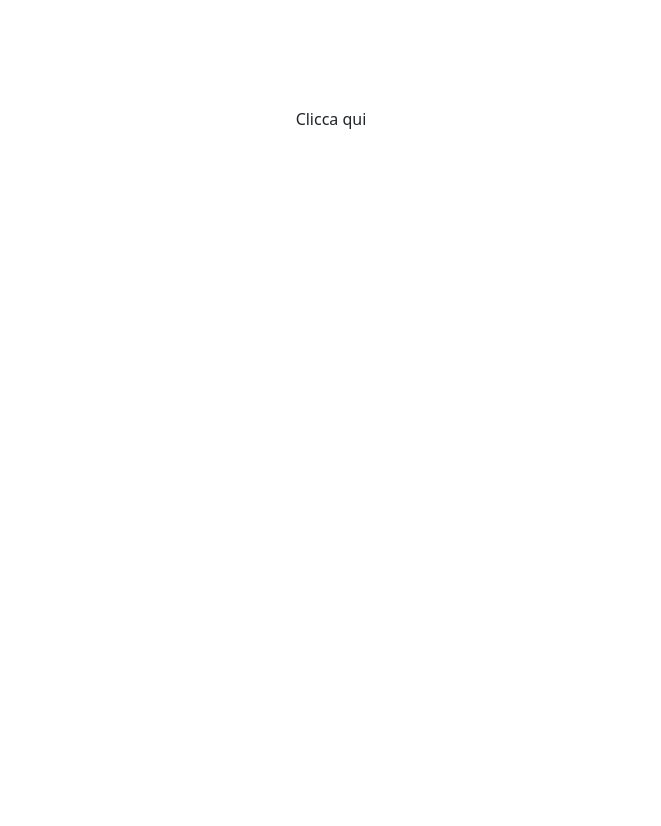
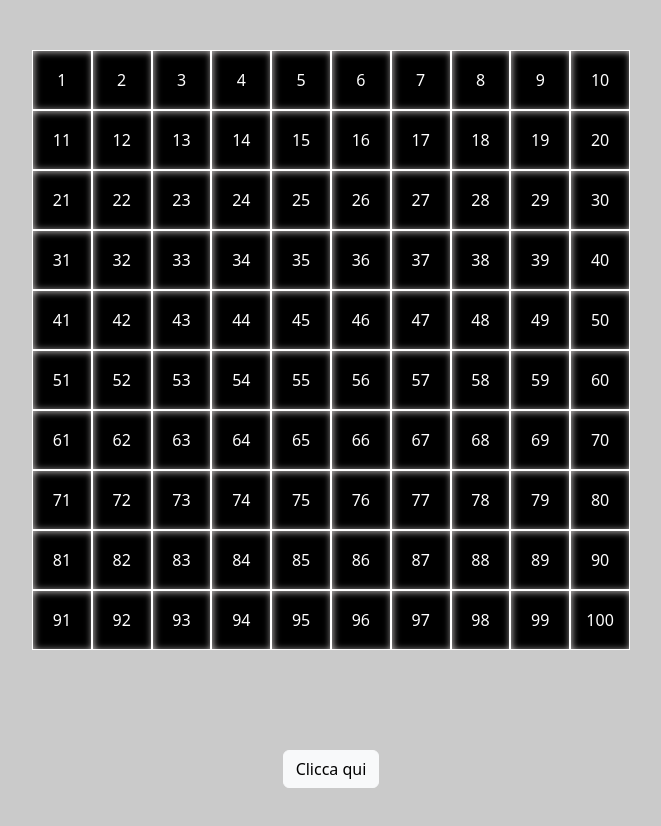
Before and after one commit to CristianUrsino/js-campominato-grid, a plain HTML site: page index.html in a window 1280 px wide. Both pictures are taken after a click on the button "Clicca qui". Shown: the whole page, without its empty margins (309-970 px from the left). Before the commit the page ends 800 px from the top, so only its background shows below. Drawn offline with nearby package versions, Linux system fonts and the light colour scheme.

Commit message:
added based algorithm

```diff
--- a/index.html
+++ b/index.html
@@ -10,8 +10,8 @@
 <body>
 
     <main>
-        <section></section>
-        <button class="btn">Clicca qui</button>
+        <section id="section-grid"></section>
+        <button class="btn btn-light">Clicca qui</button>
     </main>
 
     <script src="script/utility.js"></script>
--- a/script/script.js
+++ b/script/script.js
@@ -5,3 +5,38 @@ al click del btn:
     al click sul box:
         si colora di azzurro e appare l'output del numero
 */
+
+const btn = document.querySelector('.btn');
+const sectionGrid = document.getElementById('section-grid');
+
+btn.addEventListener('click', function(){
+    // controlla se esiste già la grid
+    let firstChild = sectionGrid.firstChild;
+    if(firstChild) sectionGrid.removeChild(firstChild);
+    // crea e appende la grid
+    const grid = document.createElement('div');
+    grid.classList.add('grid');
+    sectionGrid.append(grid);
+    // creo le box
+    const boxTotal = 100;
+    for(let i=0; i < boxTotal; i++){
+        grid.append(newBox(i));
+    }
+})
+
+/**
+ * [newBox]
+ * crea un box numerato che se cliccato aggiunge una classe(per cambiare il bg color) e stampa il numero proprio
+ * @param {number} index
+ * @returns {object}
+ */
+function newBox(index){
+    const box = document.createElement('div');
+    box.innerHTML = index + 1;
+    box.classList.add('box');
+    box.addEventListener('click', function(){
+        box.classList.add('clicked');
+        console.log(`hai cliccato la casella: ${index + 1}`);
+    });
+    return box
+}
--- a/style/style.css
+++ b/style/style.css
@@ -1,22 +1,31 @@
+body{
+    background-color: rgb(202, 202, 202) !important;
+}
 main .btn{
     display: block;
     margin: 100px auto;
 }
 .grid{
-    width: 500px;
-    height: 500px;
+    width: 598px;
+    height: 600px;
     display: flex;
     flex-wrap: wrap;
-    margin: 100px auto;
+    margin: 50px auto;
     background-color: black;
 }
 .box{
+    margin: 0;
     width: calc(100% / 10);
     height: calc(100% / 10);
     border: 1px solid white;
     box-shadow: 1px 1px 7px rgb(184, 181, 181) inset;
+    display: flex;
+    align-items: center;
+    justify-content: center;
+    color: white;
 }
 .clicked{
     background-color: aquamarine;
     box-shadow: 1px 1px 15px rgb(184, 181, 181) inset;
+    color: black;
 }
```
